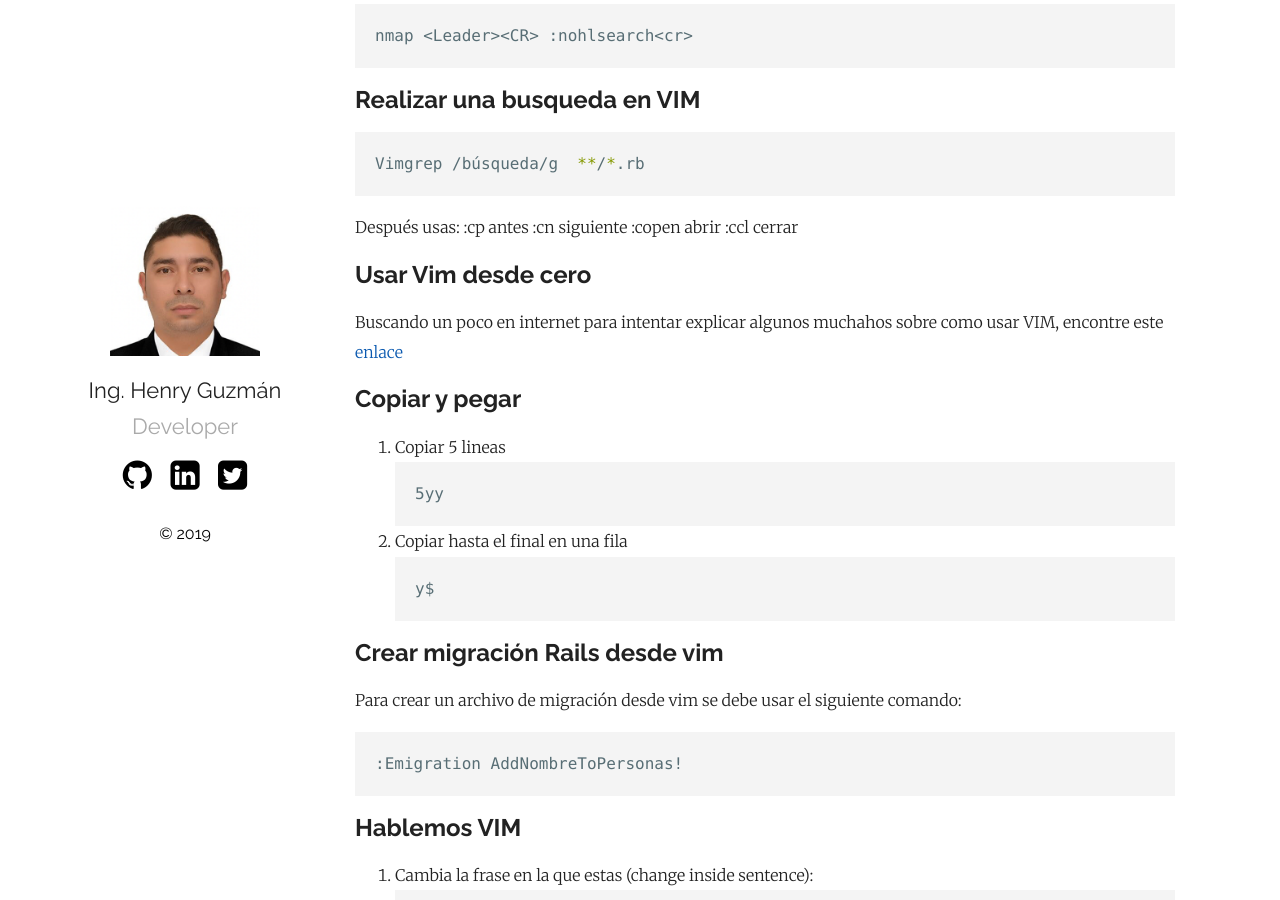
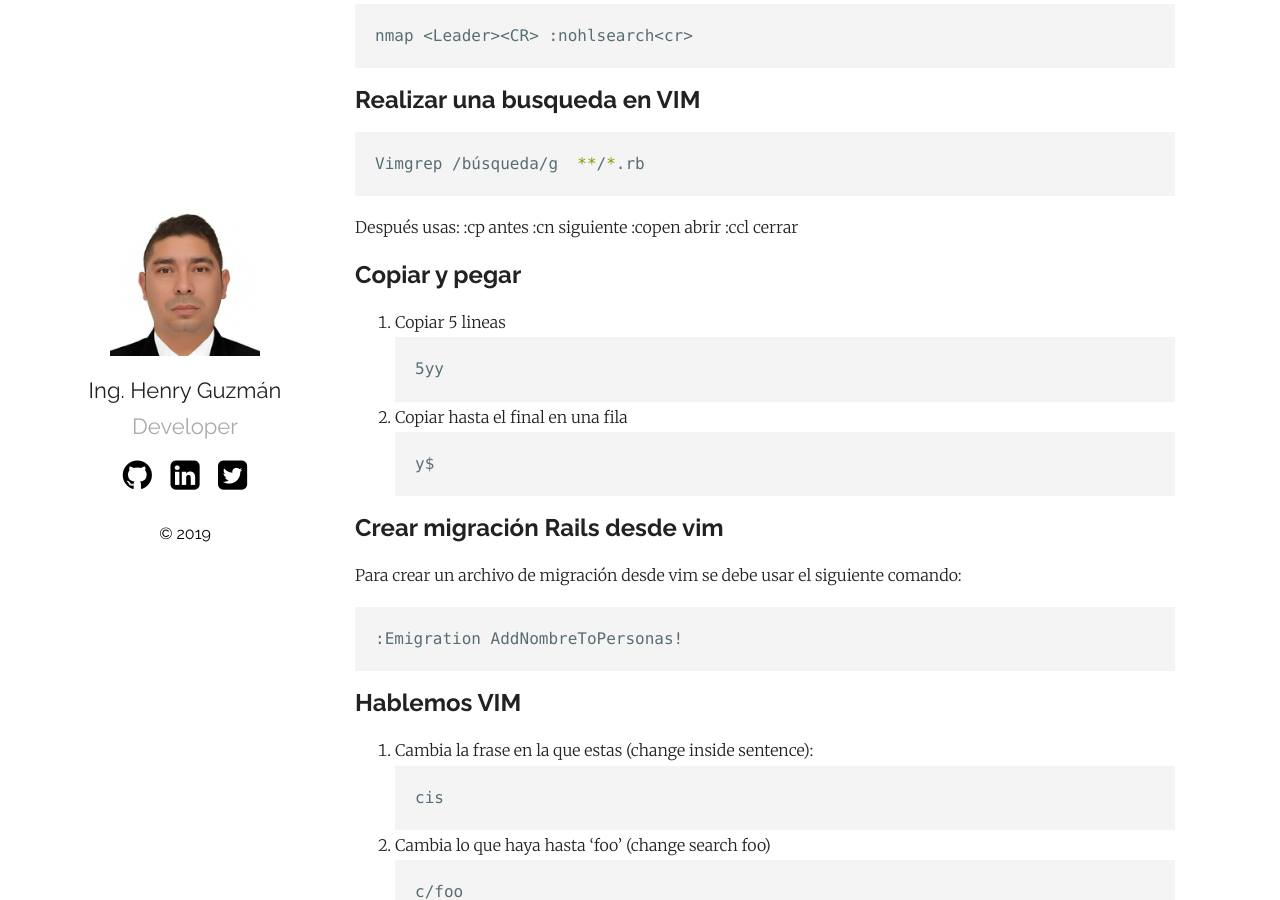
Before and after one commit to hguzman/hguzman.github.io, a Jekyll site: the page built from _posts/2019-11-29-listado-de-comandos-utiles-para-trabajar-en.vim.markdown, in a window 1280 px wide and 900 px high, scrolled down 1017 px. Built offline with Jekyll 4.4.1, drawn with Linux system fonts in a browser that asks for light colours; comment, search, counter and statistics services are not loaded; some of the changed text lies outside the part shown.

Commit message:
Update 2019-11-29-listado-de-comandos-utiles-para-trabajar-en.vim.markdown

````diff
--- a/_posts/2019-11-29-listado-de-comandos-utiles-para-trabajar-en.vim.markdown
+++ b/_posts/2019-11-29-listado-de-comandos-utiles-para-trabajar-en.vim.markdown
@@ -51,10 +51,6 @@ Vimgrep /búsqueda/g  **/*.rb
 ```
 
 Después usas: :cp antes :cn siguiente :copen abrir :ccl cerrar
-
-## Usar Vim desde cero
-
-Buscando un poco en internet para intentar explicar algunos muchahos sobre como usar VIM, encontre este [enlace][introduccion]
 
 ## Copiar y pegar
 
@@ -143,4 +139,3 @@ O mil veces:
 [comandos]: https://vim.rtorr.com/lang/es_es
 [vieo]: http://vimcasts.org/episodes/meet-ultisnips/
 [quickfix]: https://stackoverflow.com/questions/1747091/how-do-you-use-vims-quickfix-feature
-[enlace]: http://vimdoc.sourceforge.net/htmldoc/motion.html#object-select
````
